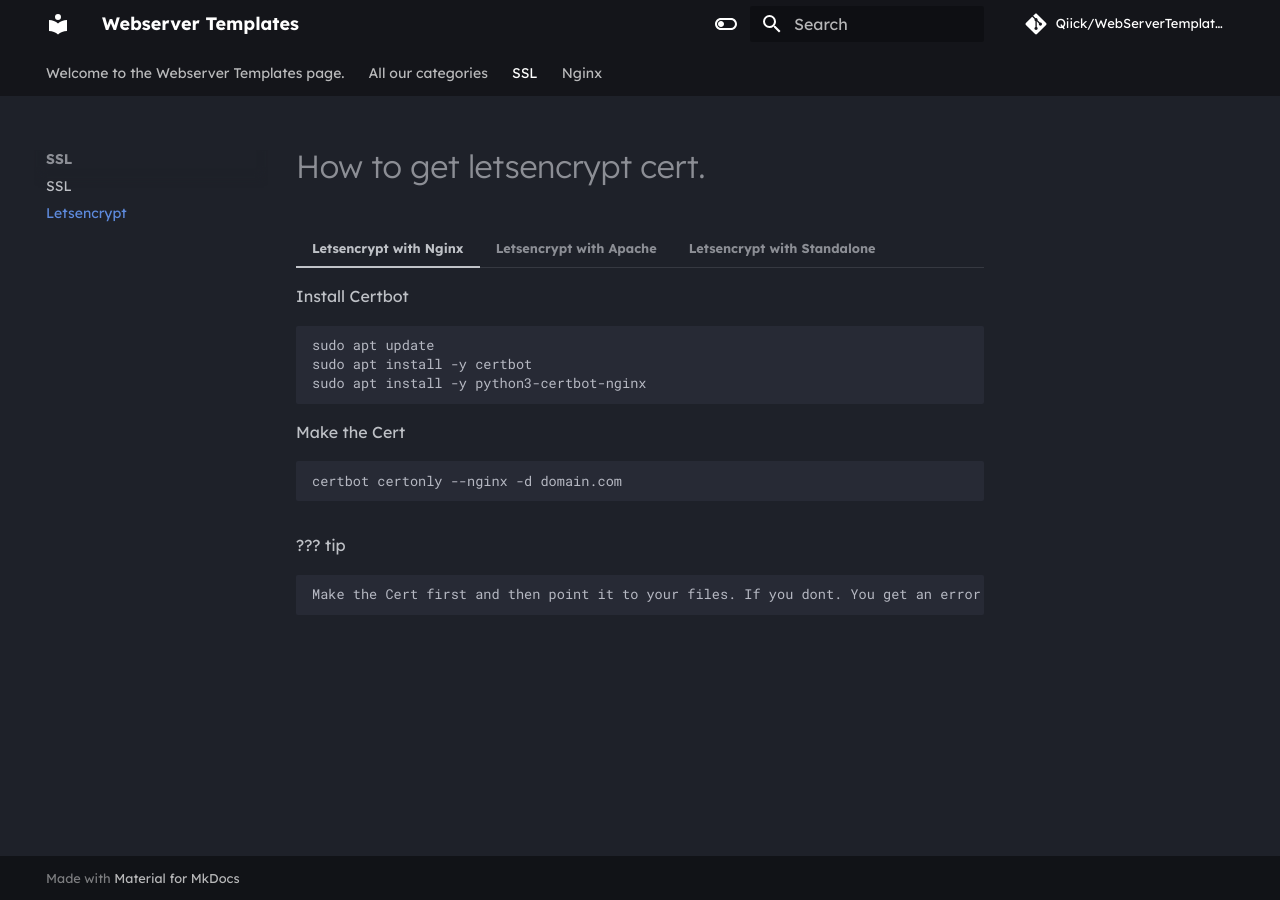
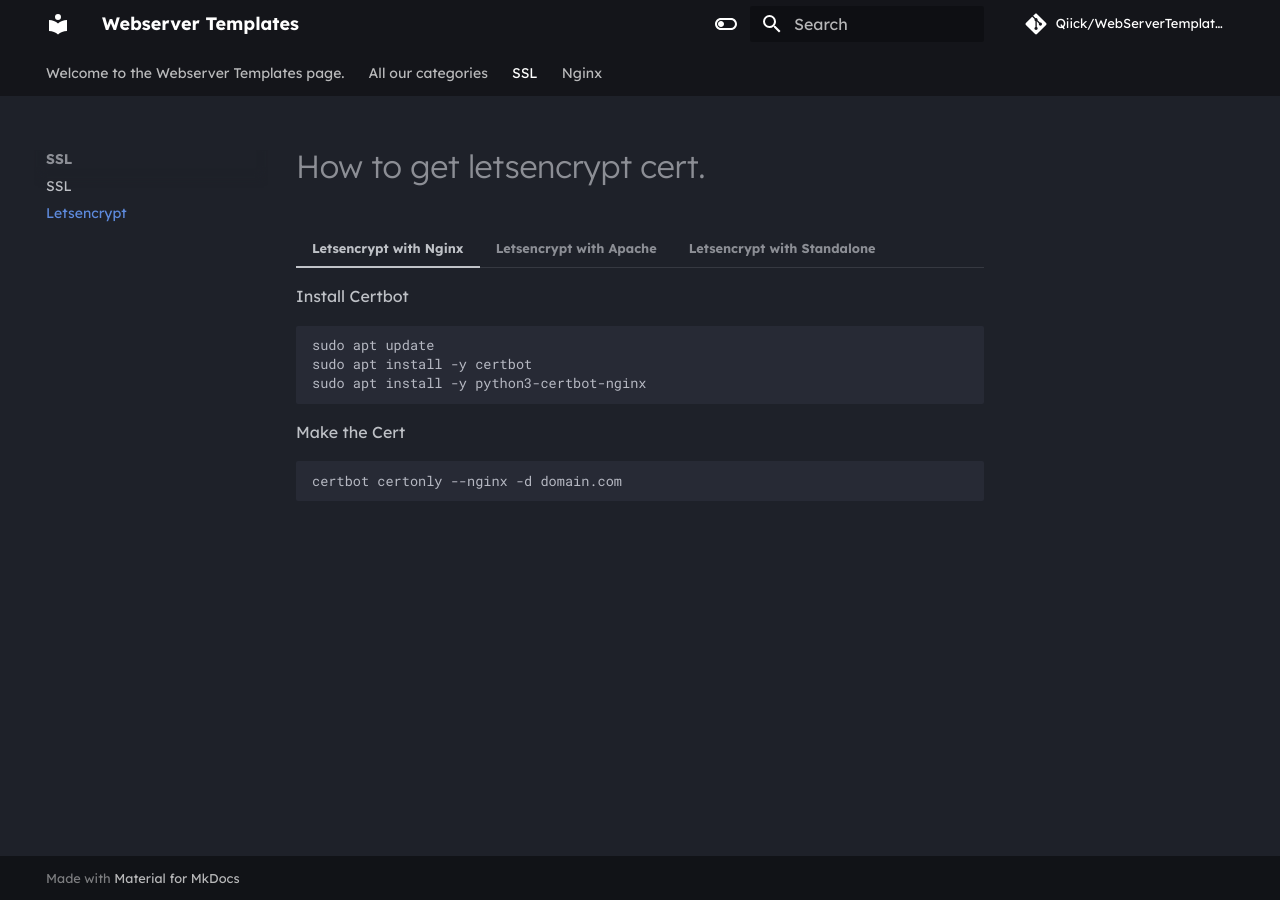
Before and after one commit to Qiick/WebServerTemplates, an MkDocs documentation site: the page built from docs/SSL/letsencrypt.md, in a window 1280 px wide. Built offline with MkDocs 1.6.1 and Material for MkDocs 9.7.7, drawn with Linux system fonts in a browser that asks for light colours; comment, search, counter and statistics services are not loaded.

Commit message:
Update letsencrypt.md

`````diff
--- a/docs/SSL/letsencrypt.md
+++ b/docs/SSL/letsencrypt.md
@@ -40,7 +40,3 @@ title: Letsencrypt
     ````
     certbot certonly --standalone -d domain.com
     ````
-
-??? tip
-
-    Make the Cert first and then point it to your files. If you dont. You get an error.
`````
